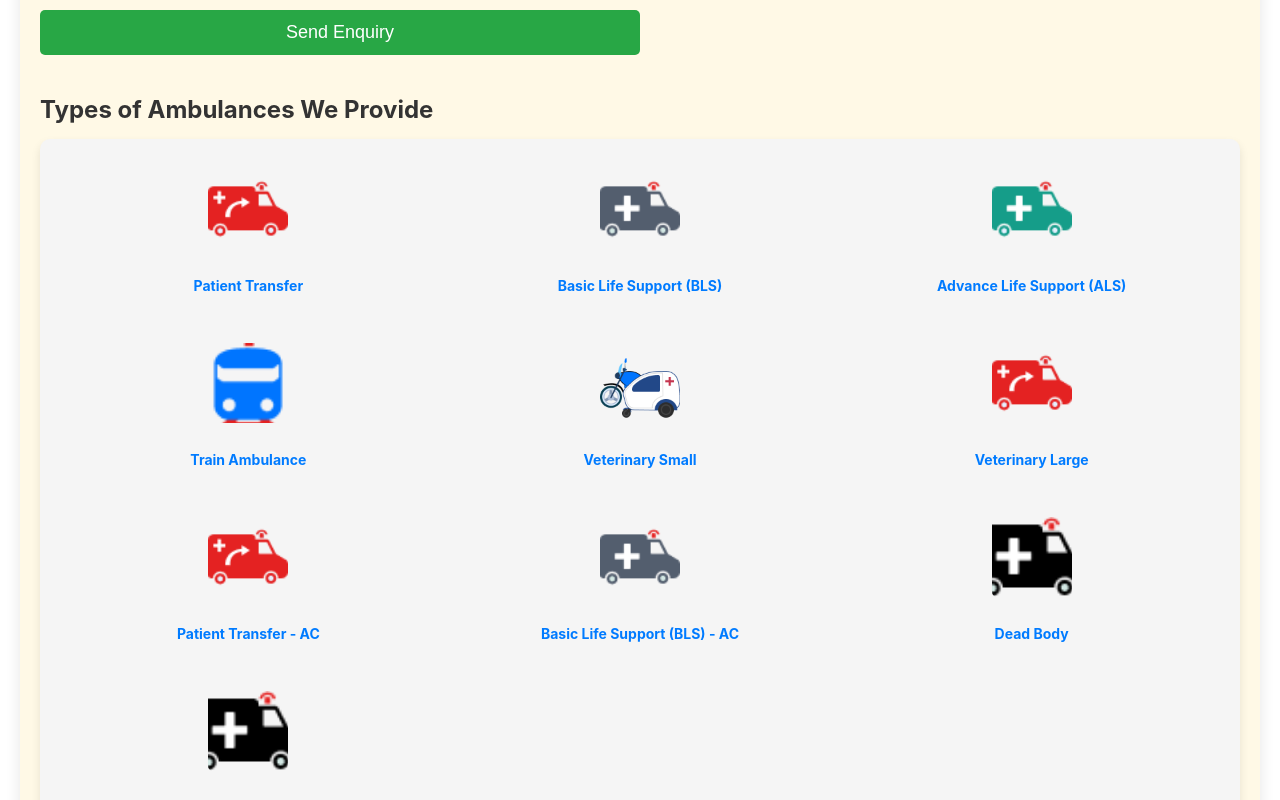
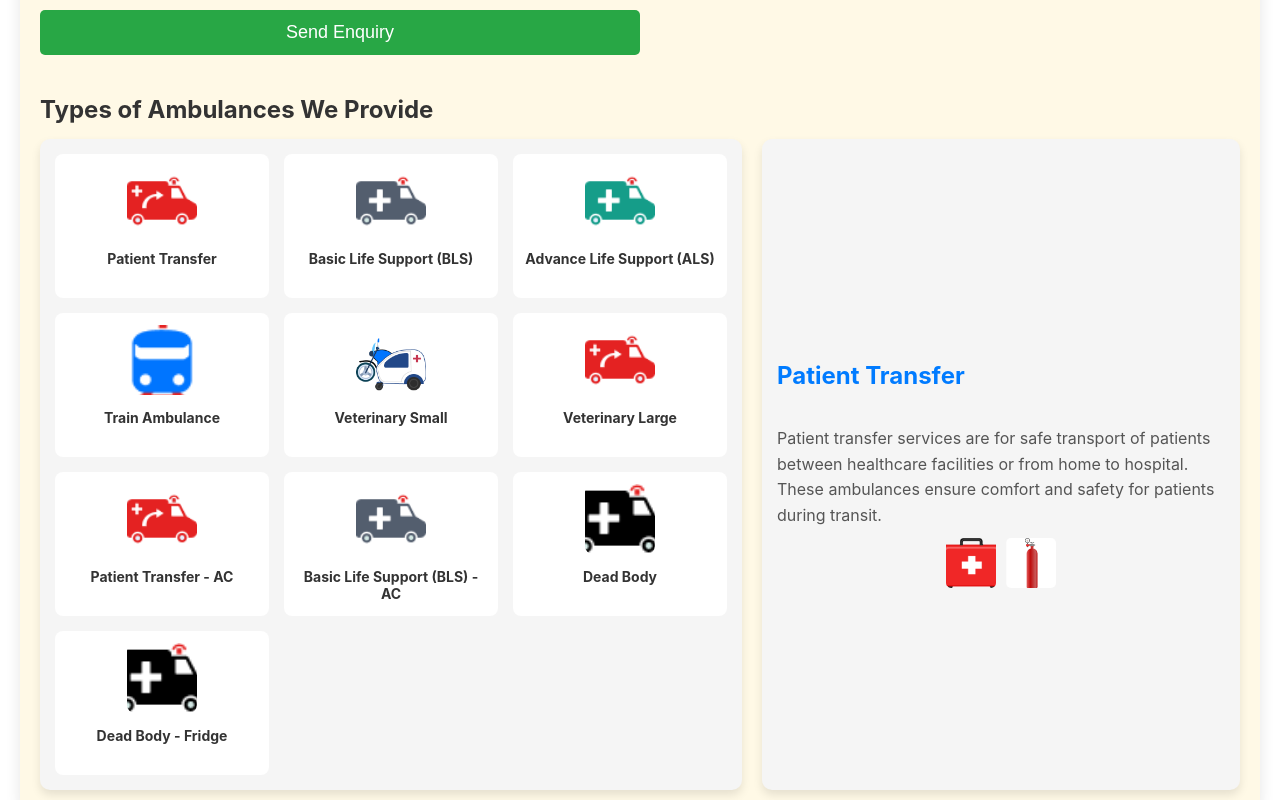
Before and after one commit to Prajp11/Prompt-Aid, a React (Create React App) app: page /ambulance in a window 1280 px wide. Shown: the part 1020-1820 px from the top of the page. Built offline with nearby package versions, Linux system fonts and the light colour scheme.

Commit message:
Updated Ambulance Page

```diff
--- a/src/App.css
+++ b/src/App.css
@@ -706,23 +706,32 @@
 }
 
 /* Two Block Structure - Side by Side */
+.ambulance-types-container {
+  display: flex;
+  justify-content: space-between;
+
+  gap: 20px;
+}
+
 .ambulance-services {
   display: flex;
   justify-content: space-between;
-  align-items: flex-start; /* Align at the top */
+  align-items: flex-start;
   gap: 20px;
-}
+  height: auto; /* Ensure blocks don't get too tall */
+ }
 
 /* Left Block - Services in Grid */
 .ambulance-left {
-  flex: 1;
+  flex: 1.5;
   display: grid;
   grid-template-columns: repeat(3, 1fr); /* 3 services per row */
   gap: 15px;
-  padding: 20px;
+  padding: 15px;
   background-color: #f5f5f5;
   border-radius: 10px;
   box-shadow: 0 5px 10px rgba(0, 0, 0, 0.1);
+  height: fit-content;
 }
 
 .ambulance-logo-block {
@@ -730,19 +739,31 @@
   cursor: pointer;
   padding: 10px;
   transition: all 0.3s ease;
+  height: 120px;
+  border: 2px solid transparent;
+  border-radius: 8px;
+  background-color: #fff;
+}
+
+.ambulance-logo-block:hover {
+  border: 2px solid #007bff;
+  box-shadow: 0 5px 15px rgba(0, 123, 255, 0.2);
+  transform: translateY(-3px);
+  background-color: #e0f7fa;
 }
 
 .ambulance-logo-block img {
-  width: 80px;
-  height: 80px;
+  width: 70px;
+  height: 70px;
   object-fit: cover;
-  margin-bottom: 10px;
-  border-radius: 5px;
+  margin-bottom: 5px;
+  border-radius: 8px;
 }
 
 .ambulance-logo-block h3 {
   font-size: 14px;
-  color: #007bff;
+  color: #333;
+  margin-top: 5px ;
 }
 
 .ambulance-logo-block:hover {
@@ -752,15 +773,14 @@
 
 /* Right Block - Service Description */
 .ambulance-right {
-  flex: 2;
-  padding: 20px;
+  flex: 1;
+  padding: 15px;
   background-color: #f5f5f5;
   border-radius: 10px;
   box-shadow: 0 5px 10px rgba(0, 0, 0, 0.1);
   display: flex;
-  justify-content: center; /* Center horizontally */
-  align-items: center;     /* Center vertically */
-  text-align: center;
+  flex-direction: column;
+  justify-content: center; /* Center vertically */
 }
 
 .ambulance-right h2 {
@@ -775,22 +795,12 @@
   margin-bottom: 10px;
 }
 
-/* Responsive Design */
-@media (max-width: 1024px) {
-  .ambulance-services {
-    flex-direction: column;
-  }
-
-  .ambulance-left {
-    grid-template-columns: repeat(2, 1fr); /* 2 services per row on smaller screens */
-  }
-
-  .ambulance-right {
-    margin-left: 0;
-    margin-top: 20px;
-  }
+/* Reference Images */
+.reference-images {
+  display: flex;
+  gap: 10px;
+  justify-content: center;
 }
-
 
 .reference-img {
   width: 50px;
@@ -800,10 +810,15 @@
 }
 
 /* Responsive Design */
-@media (max-width: 1024px) {
-  .ambulance-services {
+/* @media (max-width: 1024px) {
+  .ambulance-types-container {
     flex-direction: column;
-  }
+  } */
+
+  @media (max-width: 1024px) {
+    .ambulance-services {
+      flex-direction: column;
+    }
 
   .ambulance-left {
     grid-template-columns: repeat(2, 1fr); /* 2 services per row on smaller screens */
--- a/src/components/Ambulance.jsx
+++ b/src/components/Ambulance.jsx
@@ -49,7 +49,7 @@ const ambulanceData = [
     name: "Veterinary Small",
     imgSrc: MFR,
     description: "Small veterinary ambulances for safe and secure transfer of animals, equipped with specialized handling equipment.",
-    equipment: [firstAid],
+    equipment: [firstAid, stretcher],
   },
   {
     id: 6,
@@ -63,7 +63,7 @@ const ambulanceData = [
     name: "Patient Transfer - AC",
     imgSrc: patientAmbu,
     description: "AC ambulances for patient transfer provide climate-controlled environments for enhanced patient comfort, especially in longer transfers.",
-    equipment: [firstAid, oxygen],
+    equipment: [firstAid, oxygen, stretcher],
   },
   {
     id: 8,
```
